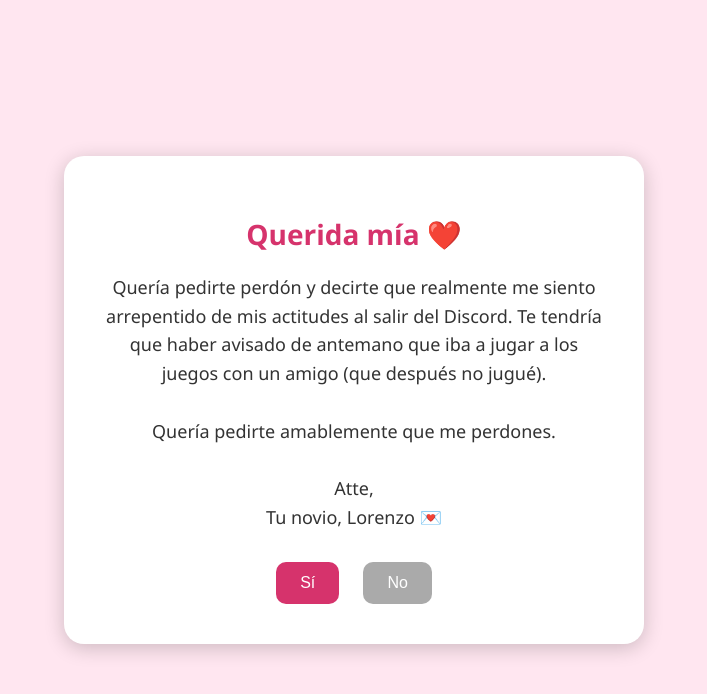
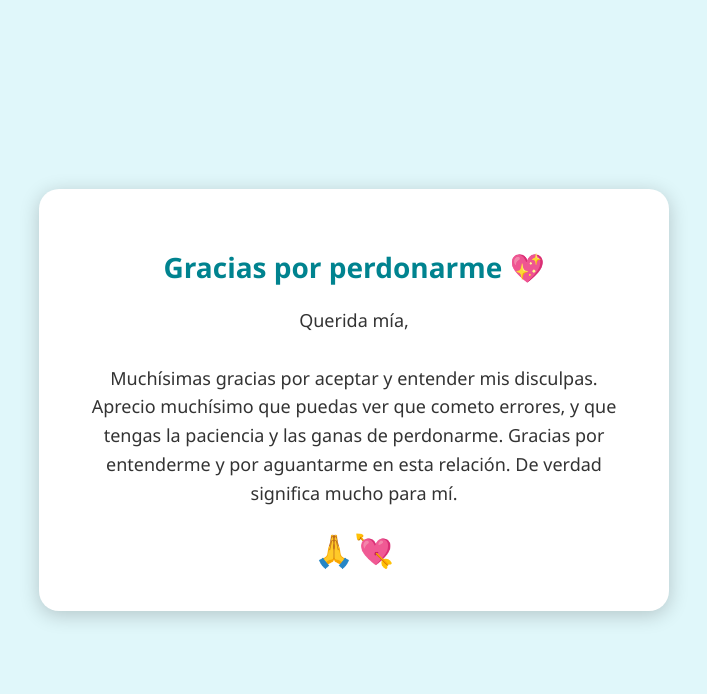
Before and after one commit to lorenzo229/paramia, a plain HTML site: page index.html in a window 1280 px wide. Shown: the whole page, without its empty margins (286-993 px from the left). Drawn offline with Linux system fonts and the light colour scheme.

Commit message:
Update index.html

```diff
--- a/index.html
+++ b/index.html
@@ -2,10 +2,10 @@
 <html lang="es">
 <head>
   <meta charset="UTF-8">
-  <title>Nota de Perdón</title>
+  <title>Gracias por perdonarme</title>
   <style>
     body {
-      background: #ffe6f0;
+      background: #e0f7fa;
       font-family: 'Segoe UI', sans-serif;
       display: flex;
       justify-content: center;
@@ -14,17 +14,17 @@
       margin: 0;
     }
 
-    .carta {
+    .gracias {
       background: white;
       border-radius: 20px;
       box-shadow: 0 4px 20px rgba(0, 0, 0, 0.2);
       padding: 40px;
-      max-width: 500px;
+      max-width: 550px;
       text-align: center;
     }
 
     h1 {
-      color: #d6336c;
+      color: #00838f;
       font-size: 28px;
     }
 
@@ -35,51 +35,24 @@
       line-height: 1.6;
     }
 
-    .botones {
-      margin-top: 30px;
-    }
-
-    button {
-      background-color: #d6336c;
-      color: white;
-      border: none;
-      padding: 12px 24px;
-      margin: 0 10px;
-      border-radius: 10px;
-      cursor: pointer;
-      font-size: 16px;
-      transition: background-color 0.3s ease;
-    }
-
-    button:hover {
-      background-color: #ad2954;
-    }
-
-    button.no {
-      background-color: #aaa;
-    }
-
-    button.no:hover {
-      background-color: #888;
+    .emoji {
+      font-size: 32px;
+      margin-top: 20px;
     }
   </style>
 </head>
 <body>
-  <div class="carta">
-    <h1>Querida mía ❤️</h1>
+  <div class="gracias">
+    <h1>Gracias por perdonarme 💖</h1>
     <p>
-      Quería pedirte perdón y decirte que realmente me siento arrepentido de mis actitudes al salir del Discord.
-      Te tendría que haber avisado de antemano que iba a jugar a los juegos con un amigo (que después no jugué).
-      <br><br>
-      Quería pedirte amablemente que me perdones.
-      <br><br>
-      Atte,<br>
-      Tu novio, Lorenzo 💌
+      Querida mía,<br><br>
+      Muchísimas gracias por aceptar y entender mis disculpas.
+      Aprecio muchísimo que puedas ver que cometo errores,
+      y que tengas la paciencia y las ganas de perdonarme.
+      Gracias por entenderme y por aguantarme en esta relación.
+      De verdad significa mucho para mí.
     </p>
-    <div class="botones">
-      <button onclick="alert('¡Gracias por perdonarme! ❤️')">Sí</button>
-      <button class="no" onclick="alert('Lo entiendo... 😢')">No</button>
-    </div>
+    <div class="emoji">🙏💘</div>
   </div>
 </body>
 </html>
```
